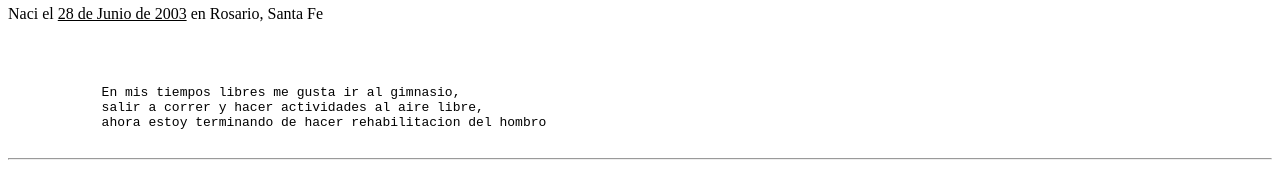
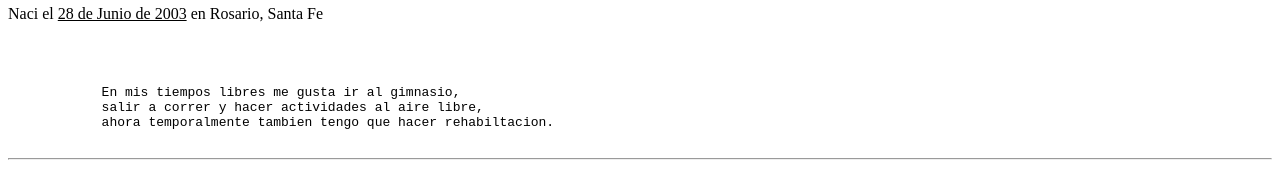
Before and after one commit to Nachobastianelli/utn-labcomII-practices, a plain HTML site: page U02P01/index.html in a window 1280 px wide. Shown: the part 256-433 px from the top of the page. Drawn offline with Linux system fonts and the light colour scheme.

Commit message:
Modificacion del U02P01

```diff
--- a/U02P01/index.html
+++ b/U02P01/index.html
@@ -20,7 +20,7 @@
     <pre>
             En mis tiempos libres me gusta ir al gimnasio,
             salir a correr y hacer actividades al aire libre,
-            ahora estoy terminando de hacer rehabilitacion del hombro
+            ahora temporalmente tambien tengo que hacer rehabiltacion.
     </pre>
     <hr>
     <h2>
```
